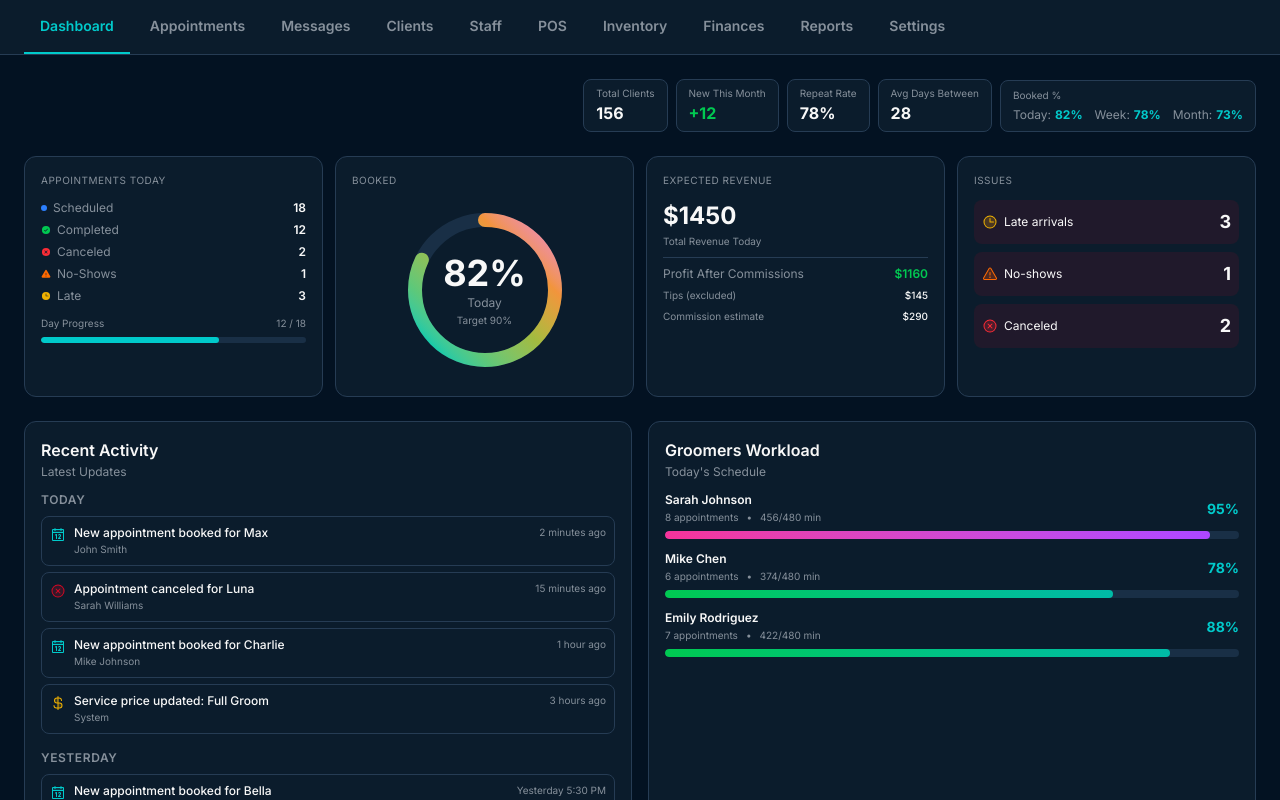
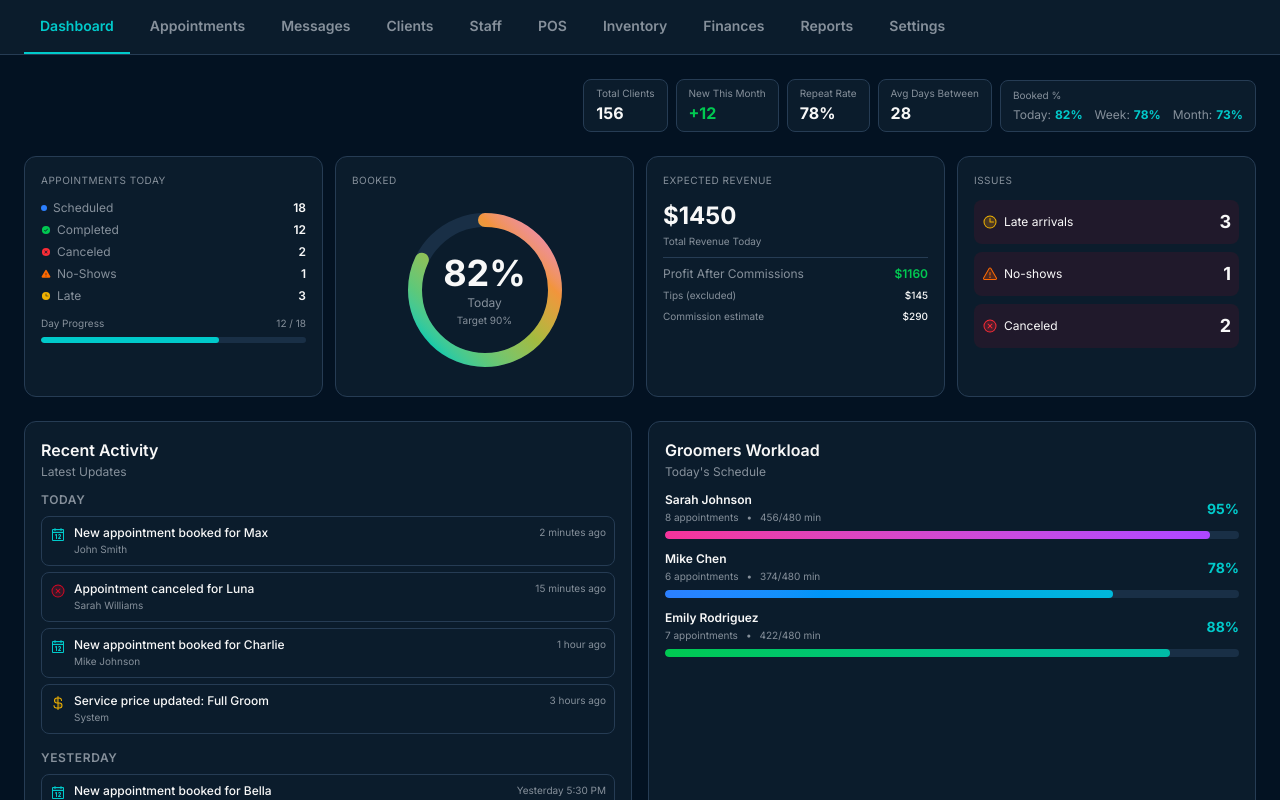
Before and after one commit to JimmysRanch/126, a React (Vite) app: page / in a window 1280 px wide. Shown: the top 800 px of the page. Built offline with nearby package versions, Linux system fonts and the light colour scheme.

Commit message:
Generated by Spark: I like how you made the bar visualization colorful for the groomers workload and i like the pink and green but do you think we could make one of the green bars like a blue color so each employee has their own color

```diff
--- a/src/pages/dashboard/components/GroomersWorkloadCard.tsx
+++ b/src/pages/dashboard/components/GroomersWorkloadCard.tsx
@@ -10,11 +10,10 @@ function GroomerWorkloadItem({ groomer, delay }: GroomerWorkloadItemProps) {
   const totalMinutesInDay = 480
   const bookedMinutes = Math.round((groomer.bookedPercentage / 100) * totalMinutesInDay)
 
-  const getBarColor = (percentage: number) => {
-    if (percentage >= 90) return 'from-pink-500 to-purple-500'
-    if (percentage >= 75) return 'from-green-500 to-teal-500'
-    if (percentage >= 60) return 'from-yellow-500 to-orange-500'
-    return 'from-blue-500 to-cyan-500'
+  const getBarColor = (groomerId: number) => {
+    if (groomerId === 1) return 'from-pink-500 to-purple-500'
+    if (groomerId === 2) return 'from-blue-500 to-cyan-500'
+    return 'from-green-500 to-teal-500'
   }
 
   return (
@@ -40,7 +39,7 @@ function GroomerWorkloadItem({ groomer, delay }: GroomerWorkloadItemProps) {
 
       <div className="relative h-2 bg-secondary rounded-full overflow-hidden">
         <motion.div
-          className={`h-full bg-gradient-to-r ${getBarColor(groomer.bookedPercentage)} rounded-full`}
+          className={`h-full bg-gradient-to-r ${getBarColor(groomer.id)} rounded-full`}
           initial={{ width: 0 }}
           animate={{ width: `${groomer.bookedPercentage}%` }}
           transition={{ duration: 1, delay: delay + 0.2, ease: 'easeOut' }}
```
